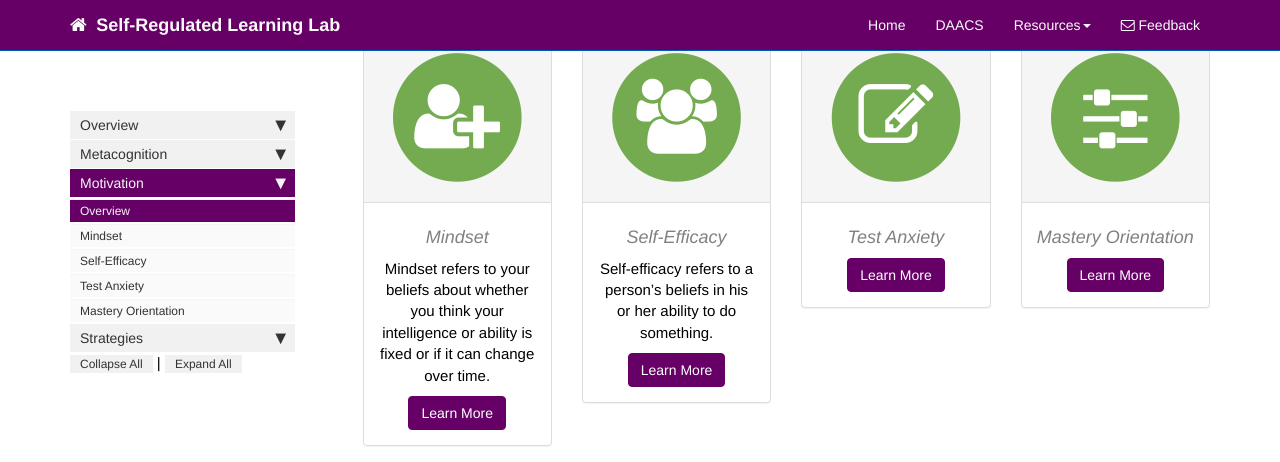
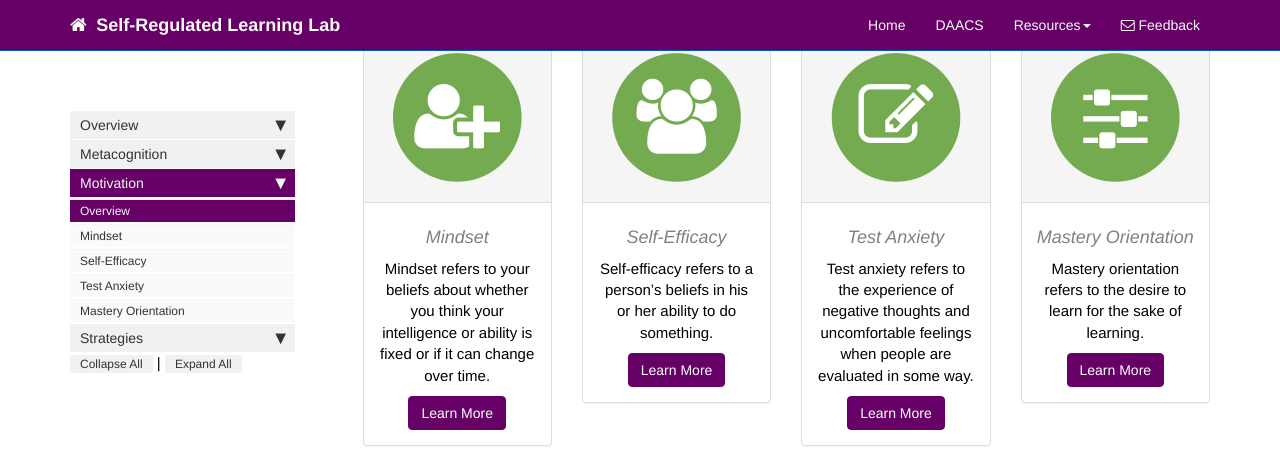
Before and after one commit to dfranklin02/SRL, a Jekyll site: the page built from docs/pages/motivation/motivation.md, in a window 1280 px wide and 900 px high, scrolled down 1492 px, cut to the strip 0-462 px from the top of the window. Built offline with Jekyll 4.4.1, drawn with Linux system fonts in a browser that asks for light colours; nearby versions of some CDN libraries; comment, search, counter and statistics services are not loaded.

Commit message:
Update motivation.md

```diff
--- a/docs/pages/motivation/motivation.md
+++ b/docs/pages/motivation/motivation.md
@@ -76,7 +76,7 @@ To develop a deeper understanding about these four motivational beliefs – *Sel
                  </div>
                  <div class="panel-body">
                      <h4>Test Anxiety</h4>
-                     <p></p>
+                     <p>Test anxiety refers to the experience of negative thoughts and uncomfortable feelings when people are evaluated in some way.</p>
                      <a href="anxiety.html" class="btn btn-primary">Learn More</a>
                  </div>
              </div>
@@ -91,7 +91,7 @@ To develop a deeper understanding about these four motivational beliefs – *Sel
                  </div>
                  <div class="panel-body">
                      <h4>Mastery Orientation</h4>
-                     <p></p>
+                     <p>Mastery orientation refers to the desire to learn for the sake of learning.</p>
                      <a href="mastery_orientation.html" class="btn btn-primary">Learn More</a>
                  </div>
              </div>
```
